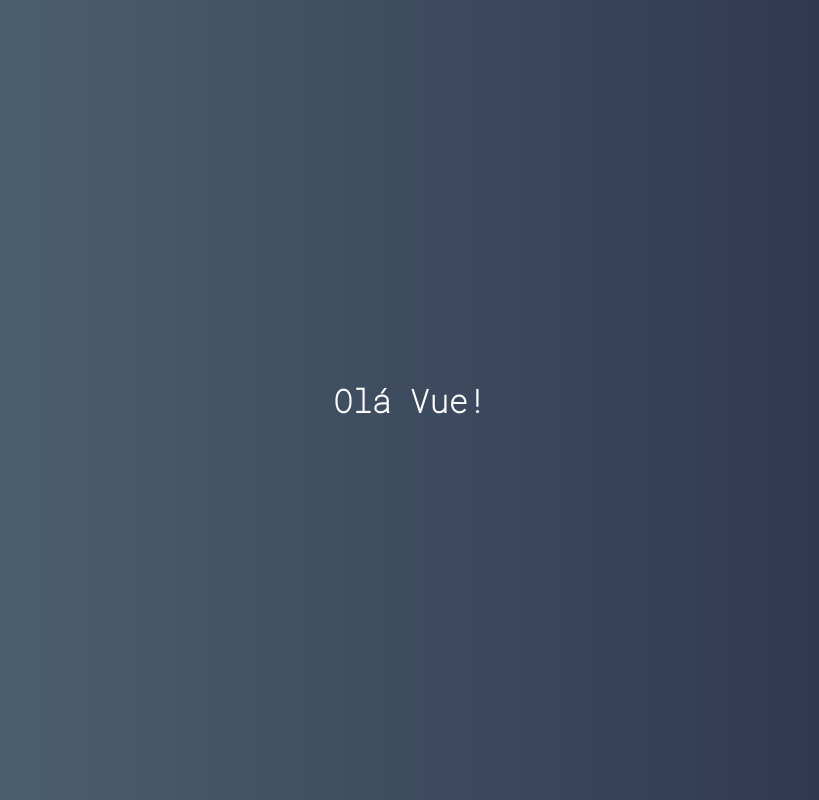
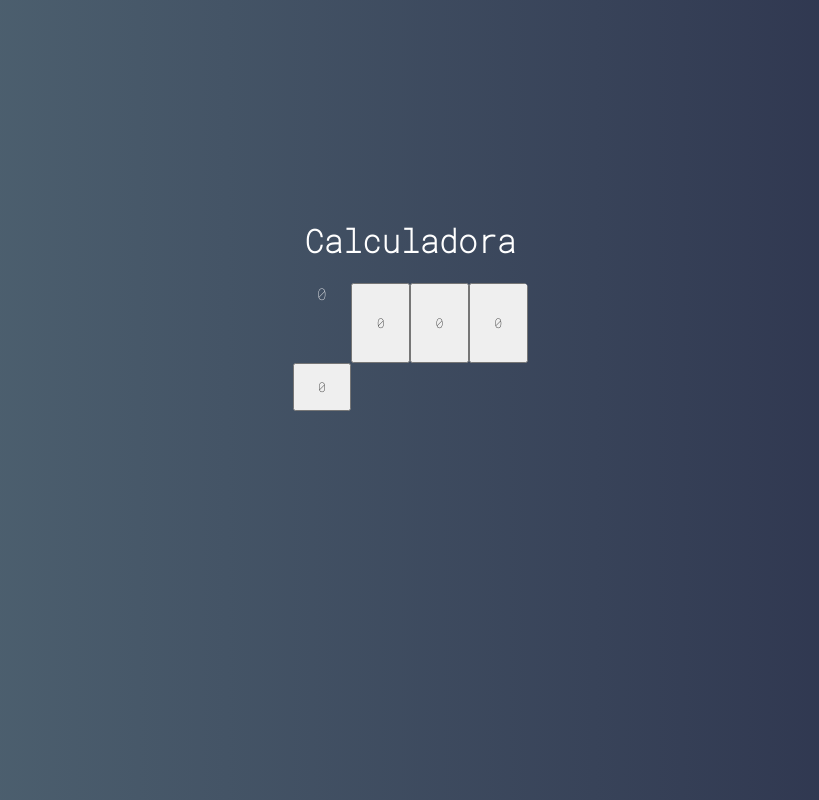
Before and after one commit to lucianodiisouza/vue-calculator, a Vue app: page / in a window 1280 px wide. Shown: the whole page, without its empty margins (230-1049 px from the left). Built offline with nearby package versions, Linux system fonts and the light colour scheme.

Commit message:
add Button and Display to Calculator component

```diff
--- a/src/App.vue
+++ b/src/App.vue
@@ -1,11 +1,15 @@
 <template>
   <div id="app">
-    <h1>Olá Vue!</h1>
+    <h1>Calculadora</h1>
+    <Calculator />
   </div>
 </template>
 
 <script>
-export default {};
+import Calculator from "./main/Calculator";
+export default {
+  components: { Calculator },
+};
 </script>
 
 <style>
--- /dev/null
+++ b/src/components/Button.vue
@@ -0,0 +1,10 @@
+<template>
+  <button class="button">0</button>
+</template>
+
+<script>
+export default {};
+</script>
+
+<style>
+</style>
--- /dev/null
+++ b/src/components/Display.vue
@@ -0,0 +1,10 @@
+<template>
+  <div class="display">0</div>
+</template>
+
+<script>
+export default {};
+</script>
+
+<style>
+</style>
--- /dev/null
+++ b/src/main/Calculator.vue
@@ -0,0 +1,31 @@
+<template>
+  <div class="calculator">
+    <Display />
+    <Button />
+    <Button />
+    <Button />
+    <Button />
+  </div>
+</template>
+
+<script>
+import Display from "../components/Display";
+import Button from "../components/Button";
+
+export default {
+  components: { Button, Display },
+};
+</script>
+
+<style>
+.calculator {
+  width: 235px;
+  height: 320px;
+  border-radius: 5px;
+  overflow: hidden;
+
+  display: grid;
+  grid-template-columns: repeat(4, 25%);
+  grid-template-rows: 1fr 48px 48px 48px 48px 48px;
+}
+</style>
```
